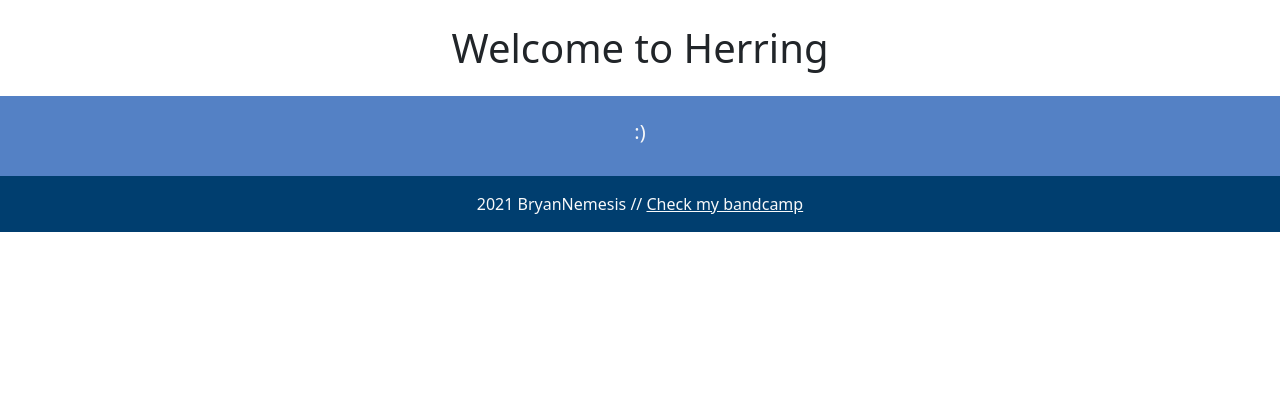
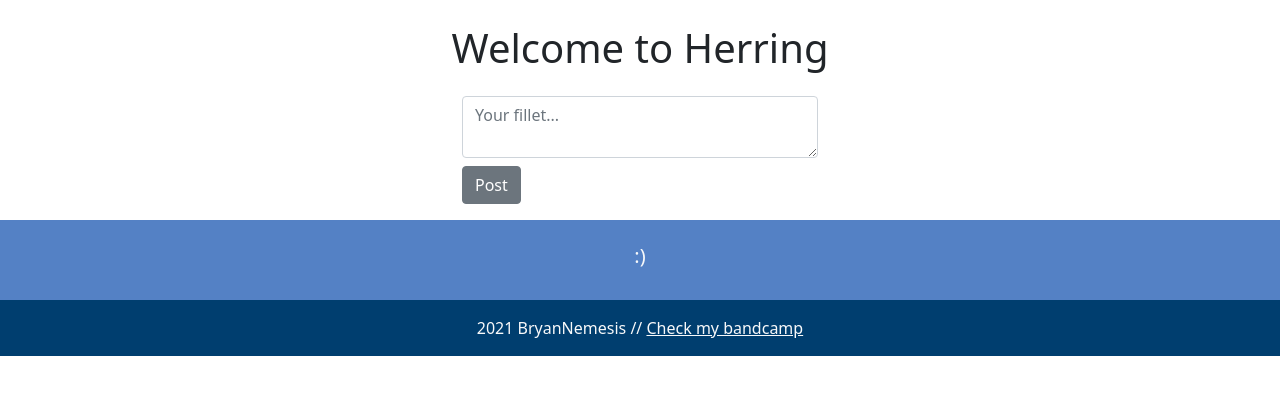
Before and after one commit to BryanNemesis/Herring, a Django app: page / in a window 1280 px wide. Shown: the part 56-451 px from the top of the page. Run offline with Django 3.2, Linux system fonts and the light colour scheme; data that the repository does not hold is empty.

Commit message:
Added view and form for fillet creation

```diff
--- a/fillets/views.py
+++ b/fillets/views.py
@@ -1,8 +1,11 @@
 import random
 
+from django.conf import settings
 from django.http import HttpResponse, JsonResponse
-from django.shortcuts import render
+from django.shortcuts import render, redirect
+from django.utils.http import is_safe_url
 
+from .forms import FilletForm
 from .models import Fillet
 
 
@@ -44,3 +47,13 @@ def fillet_detail_view(request, fillet_id, *args, **kwargs):
         status = 404
 
     return JsonResponse(data, status=status)
+
+
+def fillet_create_view(request, *args, **kwargs):
+    form = FilletForm(request.POST or None)
+    next_url = request.POST.get('next') or None
+    if form.is_valid():
+        obj = form.save()
+        form = FilletForm
+        if next_url is not None and is_safe_url(next_url, settings.ALLOWED_HOSTS):
+            return redirect(next_url)
--- a/herring/settings.py
+++ b/herring/settings.py
@@ -25,7 +25,7 @@ SECRET_KEY = 'pz4f+bwoxgk34!)%^q9zzwqa4bi8lci2i#zv^u=1_!oc4rrf#t'
 # SECURITY WARNING: don't run with debug turned on in production!
 DEBUG = True
 
-ALLOWED_HOSTS = []
+ALLOWED_HOSTS = ['127.0.0.1']
 
 
 # Application definition
--- a/herring/urls.py
+++ b/herring/urls.py
@@ -16,11 +16,12 @@ Including another URLconf
 from django.contrib import admin
 from django.urls import path
 
-from fillets.views import home_view, fillet_list_view, fillet_detail_view
+from fillets.views import home_view, fillet_list_view, fillet_detail_view, fillet_create_view
 
 urlpatterns = [
     path('admin/', admin.site.urls),
     path('', home_view),
     path('fillets/', fillet_list_view),
     path('fillets/<int:fillet_id>/', fillet_detail_view),
+    path('create-fillet/', fillet_create_view)
 ]
--- a/templates/pages/home.html
+++ b/templates/pages/home.html
@@ -13,6 +13,17 @@ homepage
   </div>
 </div>
 
+<div class="row mb-3">
+  <div class="col-md-4 mx-auto col-10">
+    <form class="form" method="POST" action="create-fillet/">
+      {% csrf_token %}
+      <input type="hidden" value="/" name="next">
+      <textarea class="form-control mb-2" name="text" placeholder="Your fillet..."></textarea>
+      <button type="submit" class="btn btn-secondary">Post</button>
+    </form>
+  </div>
+</div>
+
 <div class="row" id="fillets">
   Loading...
 </div>
```
Also changed, not shown: fillets/forms.py (added, +18 -0 lines).
